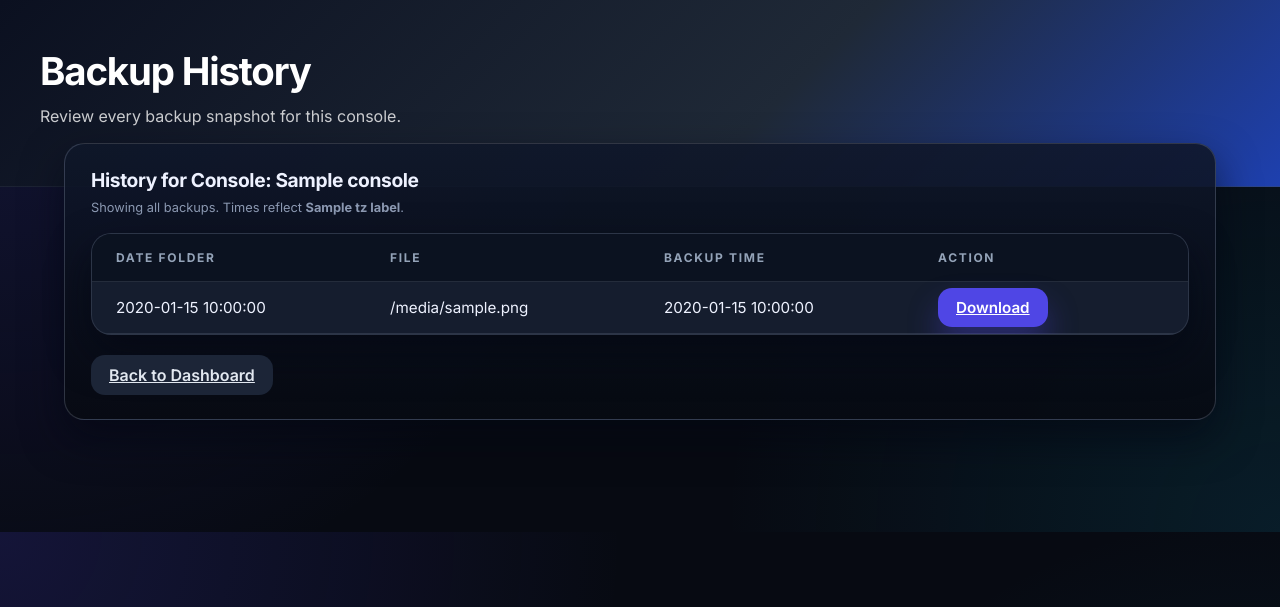
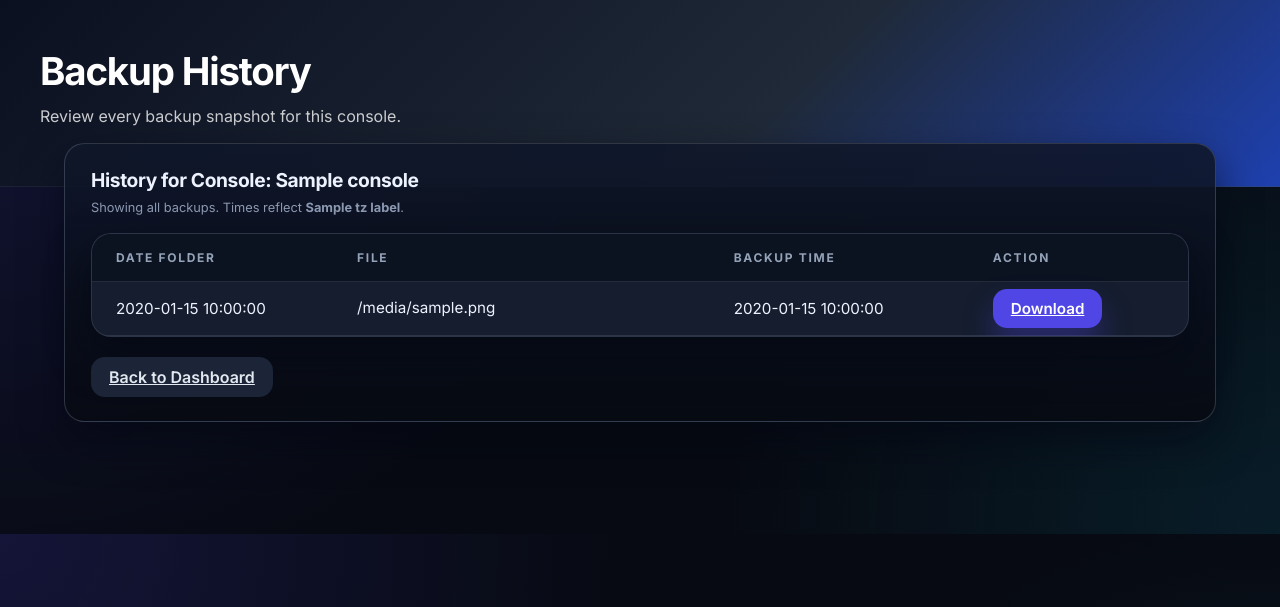
Before and after one commit to Eykthirnyr/UniFi_Automated_Consoles_Backup_REDUX, a Flask app: template unifi_backup_app/templates/history.html in a window 1280 px wide. Shown: the top 607 px of the page. Run offline with Flask 3, Linux system fonts and the light colour scheme; the template is opened without the code that fills it: most values are stand-ins (such as "Sample title", 1, 10 or a date in 2020).

Commit message:
Refine history table spacing without adding extra column

```diff
--- a/unifi_backup_app/static/css/styles.css
+++ b/unifi_backup_app/static/css/styles.css
@@ -616,3 +616,51 @@ input[type="checkbox"] {
   padding-left: 22px;
   padding-right: 22px;
 }
+
+
+
+
+.history-table table {
+  table-layout: fixed;
+}
+
+/* Keep regular 4-column layout and add readable "safe space" via padding + wrapping */
+.history-table th:nth-child(1),
+.history-table td:nth-child(1) {
+  width: 22%;
+}
+
+.history-table th:nth-child(2),
+.history-table td:nth-child(2) {
+  width: 34%;
+}
+
+.history-table th:nth-child(3),
+.history-table td:nth-child(3) {
+  width: 24%;
+}
+
+.history-table th:nth-child(4),
+.history-table td:nth-child(4) {
+  width: 20%;
+}
+
+.history-table td:nth-child(2),
+.history-table th:nth-child(2) {
+  padding-right: 40px;
+}
+
+.history-table td:nth-child(3),
+.history-table th:nth-child(3) {
+  padding-left: 28px;
+}
+
+.history-table td:nth-child(2) {
+  overflow-wrap: anywhere;
+  word-break: break-word;
+  line-height: 1.35;
+}
+
+.history-table td:nth-child(3) {
+  white-space: nowrap;
+}
```
Also changed, not shown: unifi_backup_app/tasks.py (+31 -15 lines).
